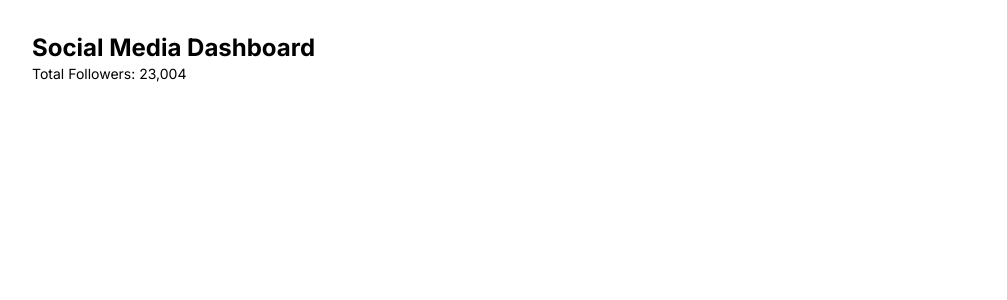
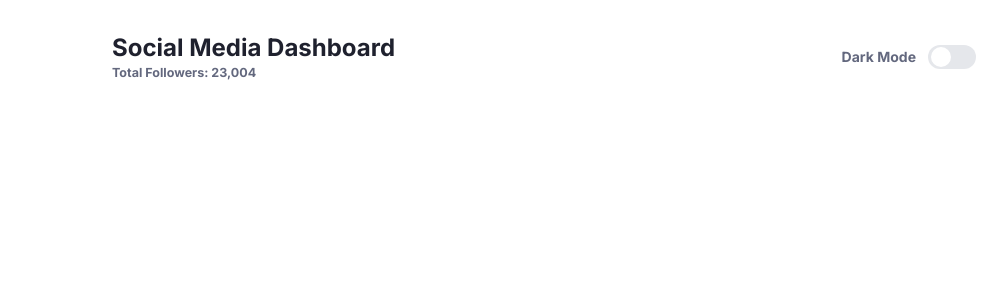
Before and after one commit to Bubblecrown/Social-Media-Dashboard, a React (Create React App) app: page / in a window 1280 px wide. Shown: the top 300 px of the page, without its empty margins (96-1103 px from the left). Built offline with nearby package versions, Linux system fonts and the light colour scheme.

Commit message:
finish NavBar component

```diff
--- a/src/components/NavBar.tsx
+++ b/src/components/NavBar.tsx
@@ -1,14 +1,43 @@
-import React from "react";
+import React, { useState } from "react";
 
 export default function NavBar() {
+  const [enabled, setEnabled] = useState(false);
   return (
     <>
-      <main className=" grid px-32 py-8">
-        <section className="flex flex-wrap flex-col justify-center items-start ">
-          <h1 className="text-2xl font-bold">Social Media Dashboard</h1>
-          <p className="text-sm">Total Followers: 23,004</p>
+      <nav className="px-52 py-8 flex justify-between">
+        <section className="flex flex-wrap flex-col justify-center items-start">
+          <h1 className="text-2xl font-bold text-[color:var(--VeryDarkBlue)]">
+            Social Media Dashboard
+          </h1>
+          <p className="text-[12.5px] font-semibold text-[color:var(--DarkGrayishBlue)]">
+            Total Followers: 23,004
+          </p>
         </section>
-      </main>
+        <section className="flex flex-rows gap-3 items-center">
+          <p className="text-sm font-semibold text-[color:var(--DarkGrayishBlue)]">
+            Dark Mode
+          </p>
+          <span className="relative items-center cursor-pointer">
+            {/* sr-only ซ่อนเอาไว้ในเพจปกติเพื่อแสดงในโปรแกรมการอ่านหหน้าจอเท่านั้น เช่น ฟอร์มที่ไม่มี label เขียนไว้จะเป็นปัญหาสำหรับผู้มีปัญหาสายตาที่ใช้โปรแกรมการอ่านหน้าจอ แต่เราก็ต้องการสไตล์แบบไม่มี label เช่นกัน เราเลยใช้ sr-only เพื่อซ่อนมันในปกติ แต่มันก็จะแสดงหากมีใครใช้โปรแกรมการอ่านหน้าจอ*/}
+            {/* ในกรณีนี้เราใช้ sr-only ในการซ่อนปุ่ม checkbox หรือจะใช้อย่างอื่นเช่น appearance none ก็ได้ */}
+            <input
+              type="checkbox"
+              // ใช peer เพื่อสังเกต action ตรงนี้
+              className="sr-only peer"
+              checked={enabled}
+              readOnly
+            />
+            <div
+              onClick={() => {
+                setEnabled(!enabled);
+              }}
+              // peer สังเกตพฤติกรรมของการเช็คเพื่อทำให้บางสิ่งเกิดขึ้นกับอย่างอื่น
+              // และมากระทำกับอันนี้
+              className="w-12 h-6 bg-gray-200 rounded-full peer  peer-checked:after:translate-x-[22px] after:content-[''] after:absolute after:top-0.5 after:left-[3px] after:bg-white  after:rounded-full after:h-5 after:w-5 after:transition-all peer-checked:bg-gradient-to-l from-[color:var(--LimeGreen)] to-[color:var(--Twitter)]"
+            ></div>
+          </span>
+        </section>
+      </nav>
     </>
   );
 }
```
